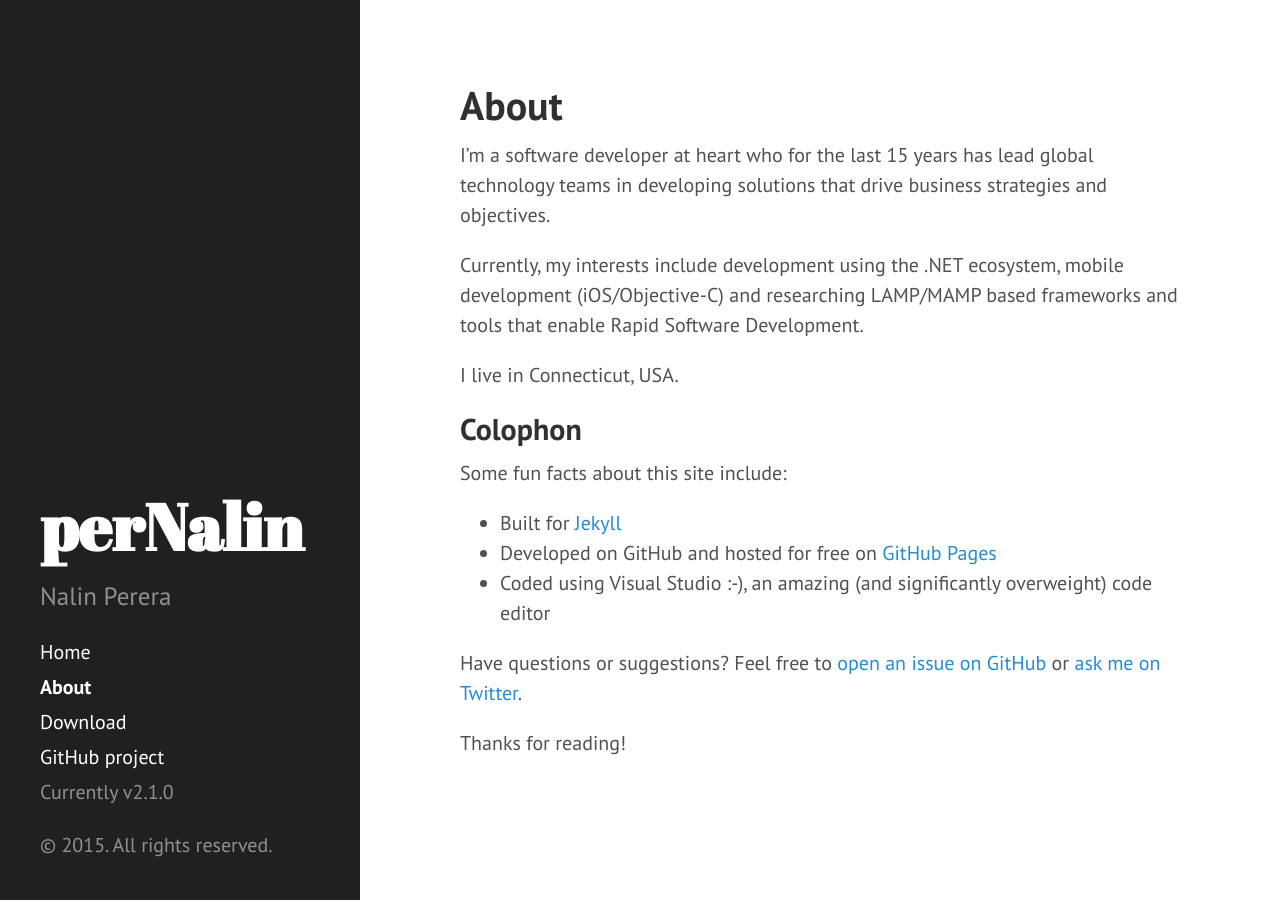
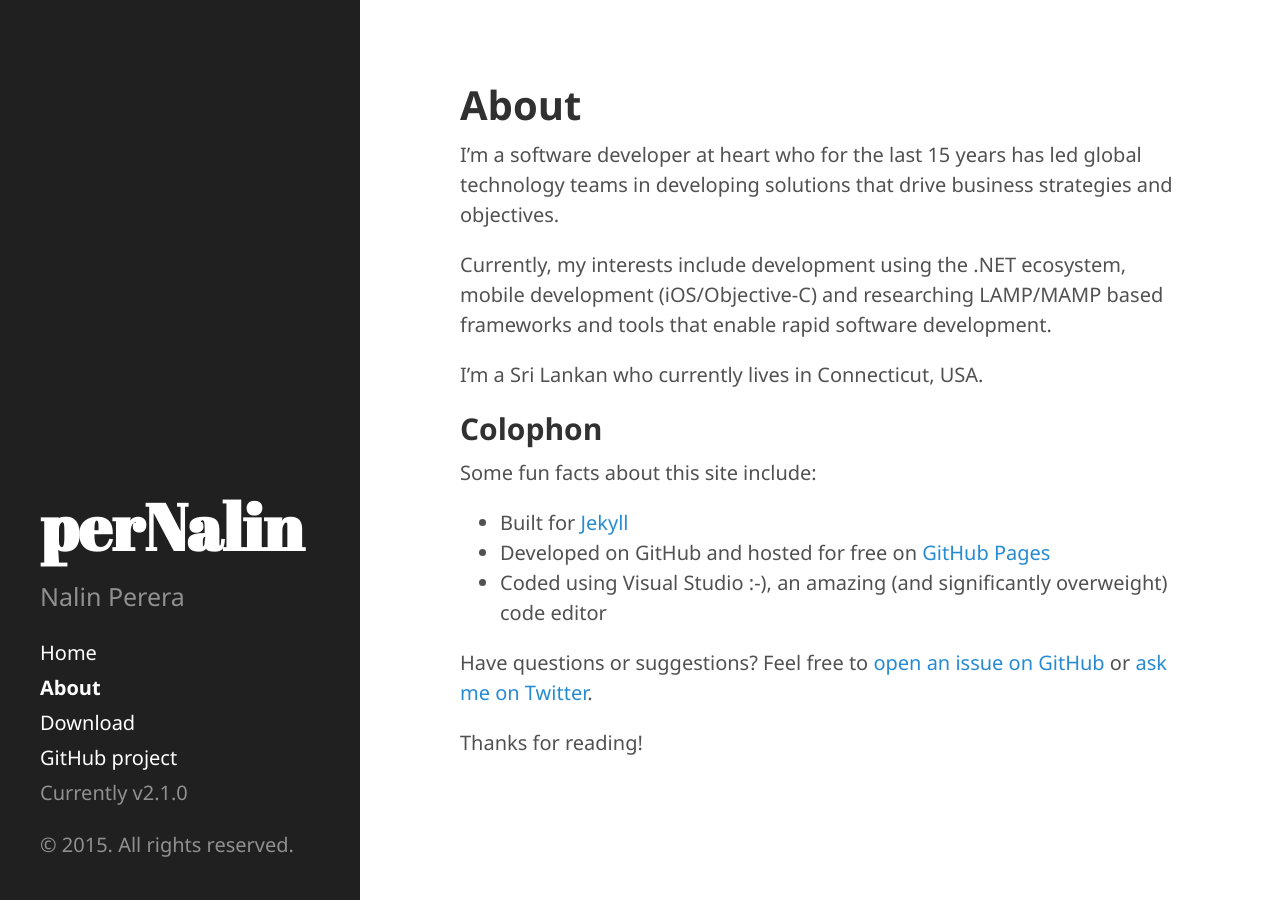
Before and after one commit to pernalin/pernalin.github.io, a Jekyll site: the page built from about.md, in a window 1280 px wide. Built offline with Jekyll 4.4.1, drawn with Linux system fonts in a browser that asks for light colours; Markdown is read by kramdown in place of the engine named in the settings.

Commit message:
stylesheet changes

```diff
--- a/_includes/head.html
+++ b/_includes/head.html
@@ -18,6 +18,7 @@
   <link rel="stylesheet" href="{{ site.baseurl }}public/css/poole.css">
   <link rel="stylesheet" href="{{ site.baseurl }}public/css/syntax.css">
   <link rel="stylesheet" href="{{ site.baseurl }}public/css/hyde.css">
+  <link rel="stylesheet" href="{{ site.baseurl }}public/css/style.css">
   <link rel="stylesheet" href="http://fonts.googleapis.com/css?family=PT+Sans:400,400italic,700|Abril+Fatface">
 
   <!-- Icons -->
--- a/about.md
+++ b/about.md
@@ -3,11 +3,11 @@ layout: page
 title: About
 ---
 
-I'm a software developer at heart who for the last 15 years has lead global technology teams in developing solutions that drive business strategies and objectives.
+I'm a software developer at heart who for the last 15 years has led global technology teams in developing solutions that drive business strategies and objectives.
 
-Currently, my interests include development using the .NET ecosystem, mobile development (iOS/Objective-C) and researching LAMP/MAMP based frameworks and tools that enable Rapid Software Development.
+Currently, my interests include development using the .NET ecosystem, mobile development (iOS/Objective-C) and researching LAMP/MAMP based frameworks and tools that enable rapid software development.
 
-I live in Connecticut, USA.
+I'm a Sri Lankan who currently lives in Connecticut, USA.
 
 ## Colophon
 
@@ -17,6 +17,6 @@ Some fun facts about this site include:
 * Developed on GitHub and hosted for free on [GitHub Pages](https://pages.github.com)
 * Coded using Visual Studio :-), an amazing (and significantly overweight) code editor
 
-Have questions or suggestions? Feel free to [open an issue on GitHub](https://github.com/pernalin/issues/new) or [ask me on Twitter](https://twitter.com/pernalin).
+Have questions or suggestions? Feel free to [open an issue on GitHub](https://github.com/pernalin/pernalin.github.io/issues/new) or [ask me on Twitter](https://twitter.com/pernalin).
 
 Thanks for reading!
--- /dev/null
+++ b/public/css/style.css
@@ -0,0 +1,3 @@
+html {
+  font-family: 'Segoe UI', 'Segoe WP', sans-serif;
+}
```
